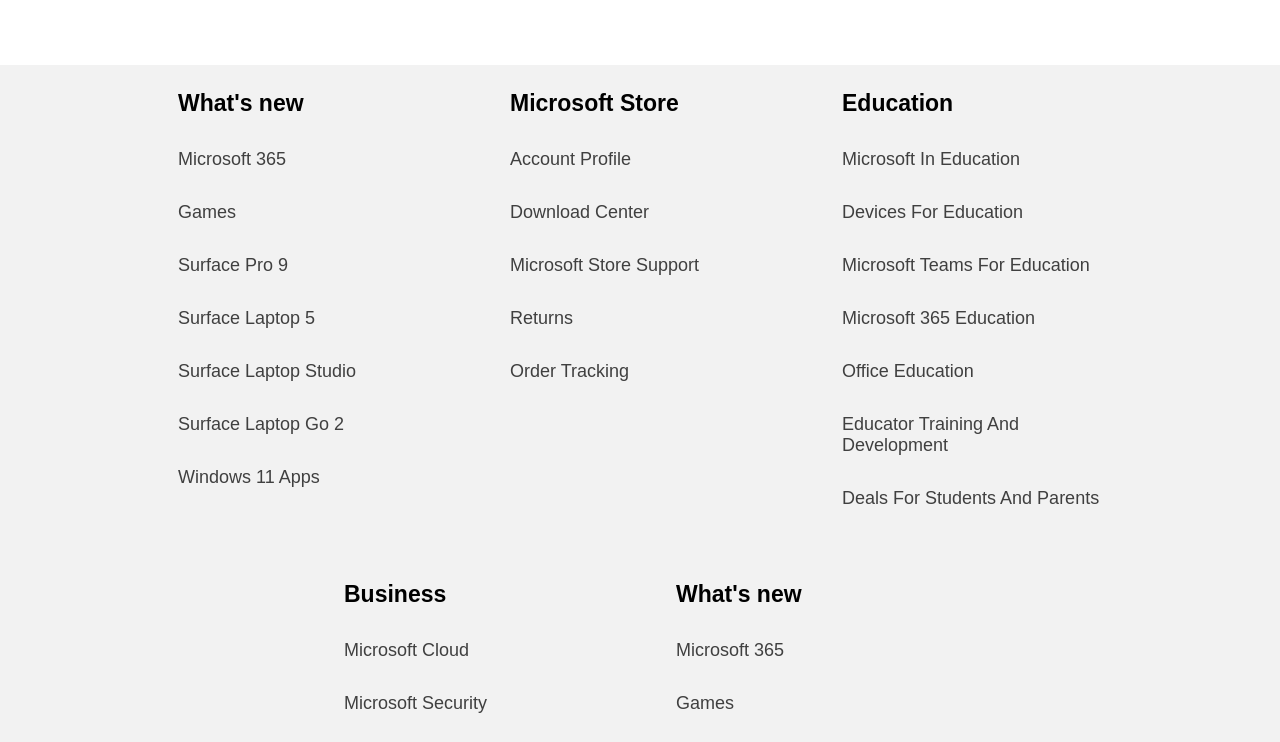
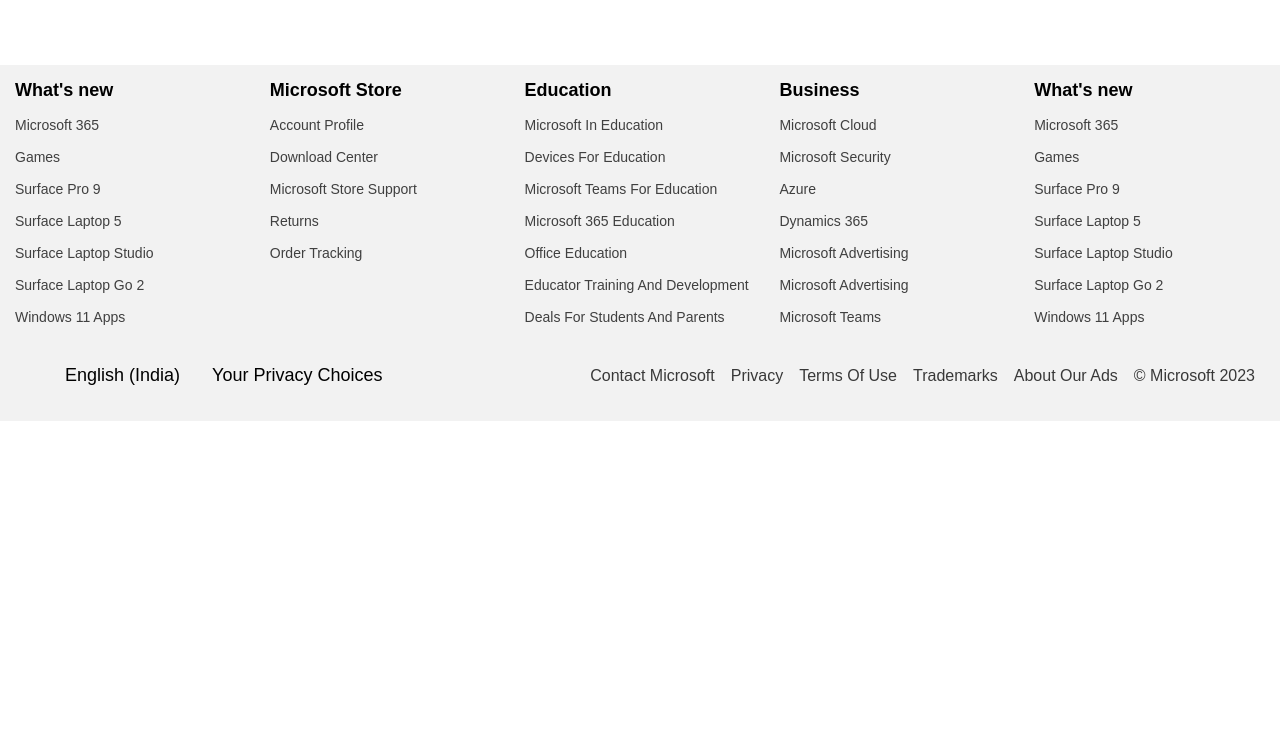
Before and after one commit to indiadevgame/Microsoft_clone_website_html_css_js, a plain HTML site: page Microsoft_clone/index.html in a window 1280 px wide. Shown: the part 2998-3740 px from the top of the page. After the commit the page ends 3419 px from the top, so only its background shows below. Drawn offline with Linux system fonts and the light colour scheme.

Commit message:
Update style.css

```diff
--- a/Microsoft_clone/style.css
+++ b/Microsoft_clone/style.css
@@ -5,6 +5,10 @@
  list-style-type: none;
  }
 
+ html{
+    scroll-behavior: smooth;
+    scroll-padding: 5rem;
+ }
 body{
  width:100%;
  height:100vh;
@@ -450,14 +454,12 @@
 
 
 .footer_wrap_res{
-    /* background-color: red; */
     max-width: 100%;
     margin: auto;
     height: 100%;
 }
 
 .top_footer_menu{
-    /* background-color: forestgreen; */
     width: 100%;
     height: 100%;
     display: flex;
@@ -694,3 +696,41 @@
 
 
 }
+
+@media screen and (max-width:1638px) {
+    .top_footer_menu{
+
+        width: 100%;
+        height: 100%;
+        display: flex;
+        justify-content: flex-start;
+        flex-wrap: wrap;
+        gap: 0.3rem;
+    }
+
+    .footer_ul{
+
+        width: 250px;
+        display: flex;
+        align-items: flex-start;
+        justify-content: flex-start;
+        flex-direction: column;
+        gap: 1rem;
+        padding: 10px;
+    }
+
+    .footer_ul h3{
+        font-family: Arial, Helvetica, sans-serif;
+        font-weight: bolder;
+        font-size: 18px;
+    }
+
+    .footer_ul li{
+        font-family: Arial, Helvetica, sans-serif;
+        text-transform: capitalize;
+        font-size: 14px;
+        color: rgba(35, 35, 35, 0.863);
+    }
+
+
+}
```
